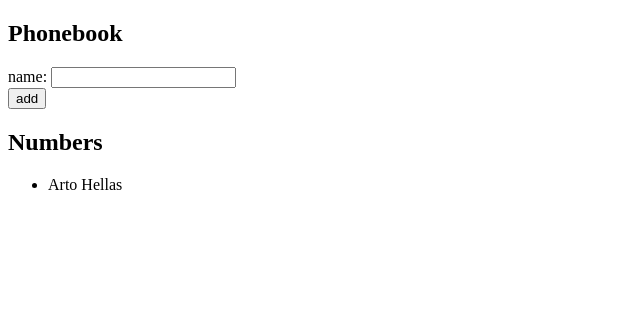
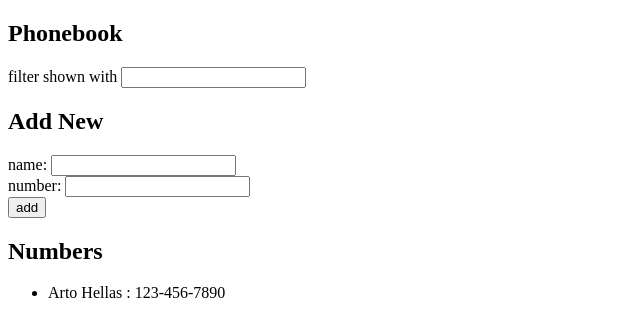
Before and after one commit to Monicah-Ngari/Phobebook, a React (Vite) app: page / in a window 1280 px wide. Shown: the top 336 px of the page, without its empty margins (0-640 px from the left). Built offline with nearby package versions, Linux system fonts and the light colour scheme.

Commit message:
added filter feature

```diff
--- a/src/App.jsx
+++ b/src/App.jsx
@@ -1,17 +1,25 @@
 import { useState } from "react";
+import Filter from "./Filter";
+import PersonForm from "./PersonForm";
+import Persons from "./Persons";
 
 const App = () => {
-  const [persons, setPersons] = useState([{ name: "Arto Hellas" }]);
+  const [persons, setPersons] = useState([
+    { name: "Arto Hellas", number: "123-456-7890" },
+  ]);
   const [newName, setNewName] = useState("");
+  const [newNumber, setNewNumber] = useState("");
+  const [filterName, setFilterName] = useState("");
 
   const nameInput = (event) => {
     event.preventDefault();
-    if (newName.trim() !== "") {
+    if (newName.trim() !== "" && newNumber.trim() !== "") {
       if (persons.some((person) => person.name === newName)) {
         alert(`${newName} is already added to phonebook`);
       } else {
-        setPersons([...persons, { name: newName }]);
+        setPersons([...persons, { name: newName, number: newNumber }]);
         setNewName("");
+        setNewNumber("");
       }
     }
   };
@@ -20,23 +28,32 @@ const App = () => {
     setNewName(event.target.value);
   };
 
+  const addNumber = (event) => {
+    setNewNumber(event.target.value);
+  };
+
+  const filterNames = (event) => {
+    setFilterName(event.target.value);
+  };
+
+  const personsToShow = persons.filter((person) =>
+    person.name.toLowerCase().includes(filterName.toLowerCase().trim())
+  );
+
   return (
     <div>
       <h2>Phonebook</h2>
-      <form onSubmit={nameInput}>
-        <div>
-          name: <input value={newName} onChange={addName} />
-        </div>
-        <div>
-          <button type="submit">add</button>
-        </div>
-      </form>
+      <Filter filterName={filterName} filterNames={filterNames} />
+      <h2>Add New</h2>
+      <PersonForm
+        newName={newName}
+        newNumber={newNumber}
+        addName={addName}
+        addNumber={addNumber}
+        nameInput={nameInput}
+      />
       <h2>Numbers</h2>
-      <ul>
-        {persons.map((person, index) => (
-          <li key={index}>{person.name}</li>
-        ))}
-      </ul>
+      <Persons personsToShow={personsToShow} />
     </div>
   );
 };
--- /dev/null
+++ b/src/Filter.jsx
@@ -0,0 +1,11 @@
+import React from "react";
+
+const Filter = ({ filterName, filterNames }) => {
+  return (
+    <div>
+      filter shown with <input value={filterName} onChange={filterNames} />
+    </div>
+  );
+};
+
+export default Filter;
--- /dev/null
+++ b/src/PersonForm.jsx
@@ -0,0 +1,19 @@
+import React from "react";
+
+const PersonForm = ({ newName, newNumber, addName, addNumber, nameInput }) => {
+  return (
+    <form onSubmit={nameInput}>
+      <div>
+        name: <input value={newName} onChange={addName} />
+      </div>
+      <div>
+        number: <input value={newNumber} onChange={addNumber} />
+      </div>
+      <div>
+        <button type="submit">add</button>
+      </div>
+    </form>
+  );
+};
+
+export default PersonForm;
--- /dev/null
+++ b/src/Persons.jsx
@@ -0,0 +1,17 @@
+import React from "react";
+
+const Persons = ({ personsToShow }) => {
+  return (
+    <div>
+      <ul>
+        {personsToShow.map((person, index) => (
+          <li key={index}>
+            {person.name} : {person.number}
+          </li>
+        ))}
+      </ul>
+    </div>
+  );
+};
+
+export default Persons;
```
